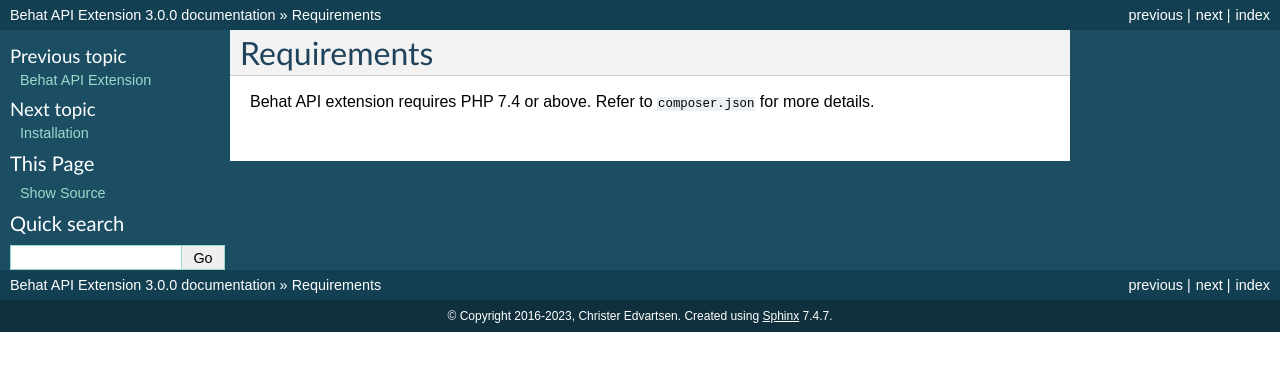
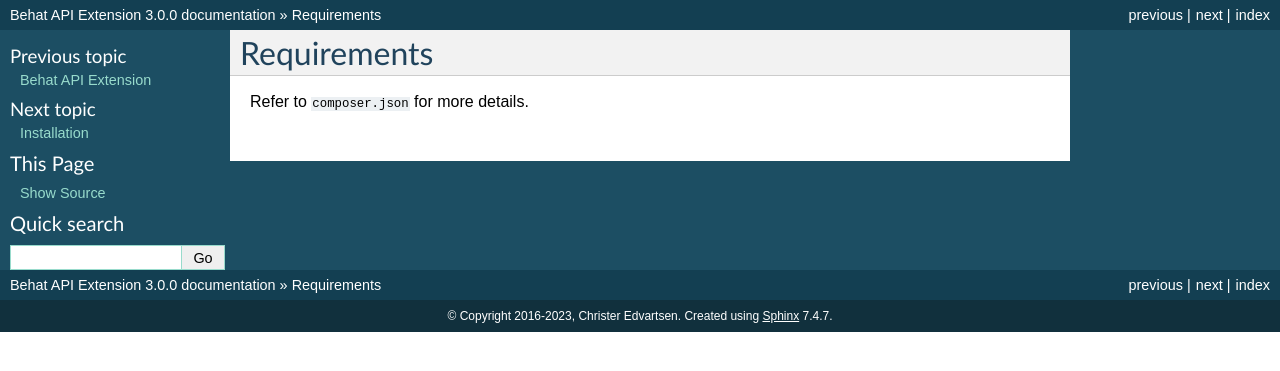
Before and after one commit to imbo/behat-api-extension, a Sphinx documentation site: the page built from docs/installation/requirements.rst, in a window 1280 px wide. Shown: the top 371 px of the page. Built offline with Sphinx 7.4.7, drawn with Linux system fonts in a browser that asks for light colours.

Commit message:
Update requirements section of the docs

```diff
--- a/docs/installation/requirements.rst
+++ b/docs/installation/requirements.rst
@@ -1,4 +1,4 @@
 Requirements
 ============
 
-Behat API extension requires PHP 7.4 or above. Refer to ``composer.json`` for more details.
+Refer to ``composer.json`` for more details.
```
